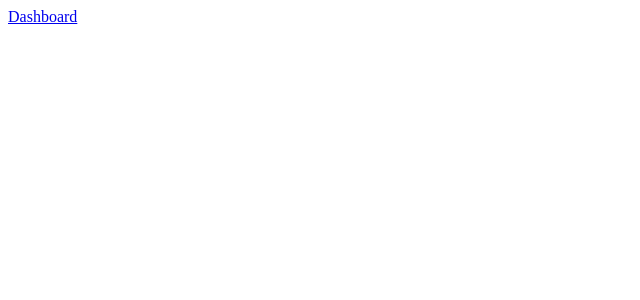
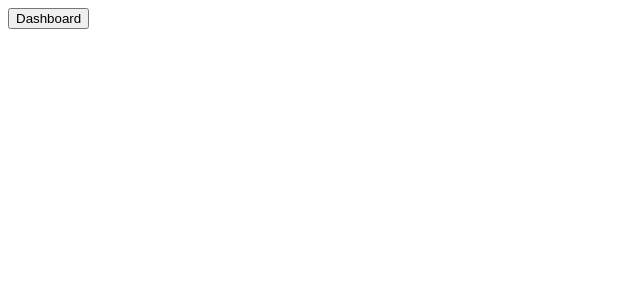
Before and after one commit to Chadrac-WAKOMYA/getionnaire-taches, a Next.js app: page / in a window 1280 px wide. Shown: the top 300 px of the page, without its empty margins (0-640 px from the left). Built offline with nearby package versions, Linux system fonts and the light colour scheme.

Commit message:
useRooter abordes

```diff
--- a/src/app/page.tsx
+++ b/src/app/page.tsx
@@ -100,8 +100,27 @@
 //   );
 // }
 
-import Link from 'next/link'
+
+
+
+
+//  £££££££££   APPRENTISAGE NAVIGATION £££££££££££££££££
+// import Link from 'next/link'
+
+// export default function Page() {
+//   return <Link href="/dashboard">Dashboard</Link>
+// }
+
+'use client'
+
+import { useRouter } from 'next/navigation'
 
 export default function Page() {
-  return <Link href="/dashboard">Dashboard</Link>
+  const router = useRouter()
+
+  return (
+    <button type="button" onClick={() => router.push('/dashboard')}>
+      Dashboard
+    </button>
+  )
 }
```
